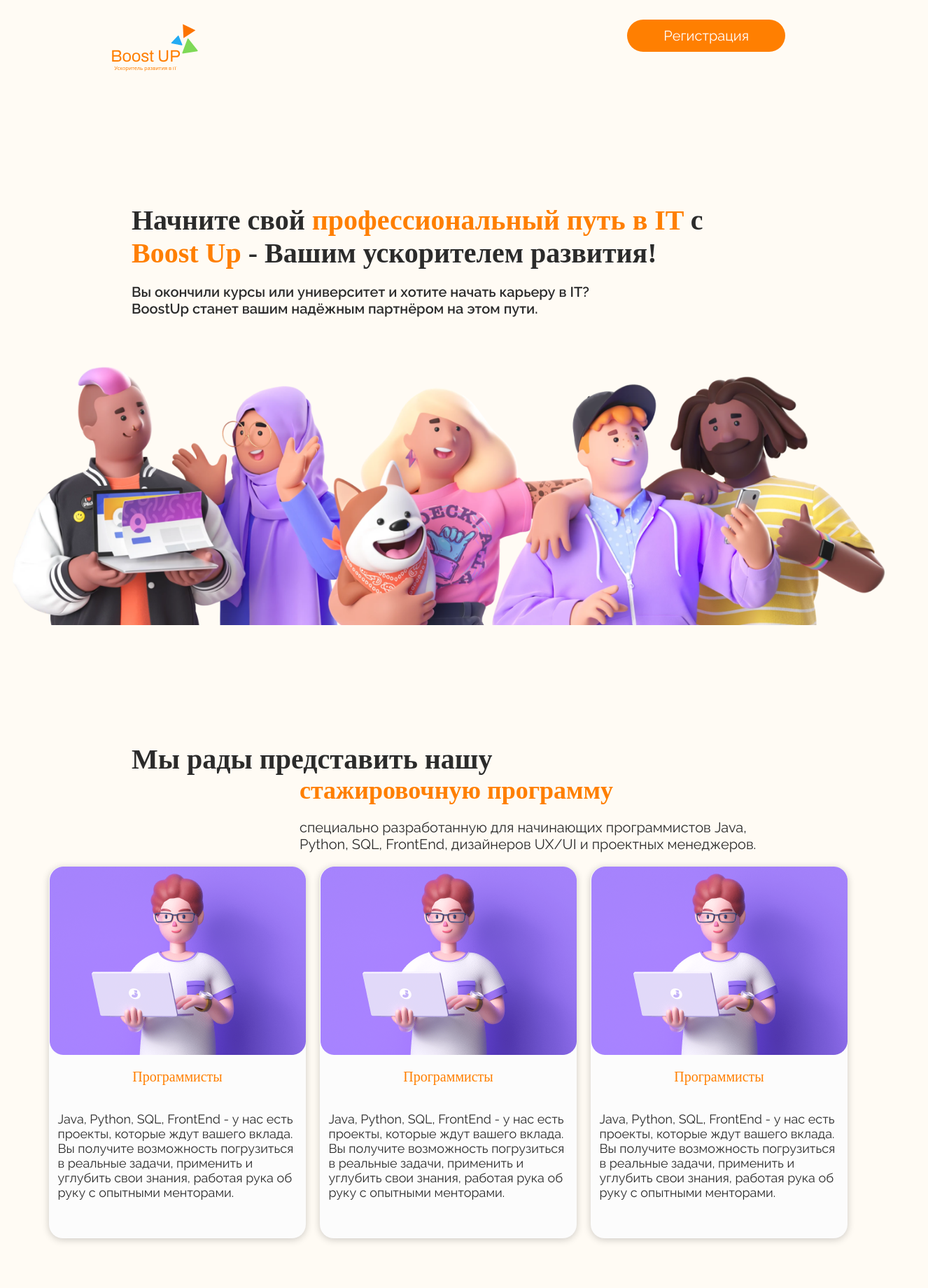
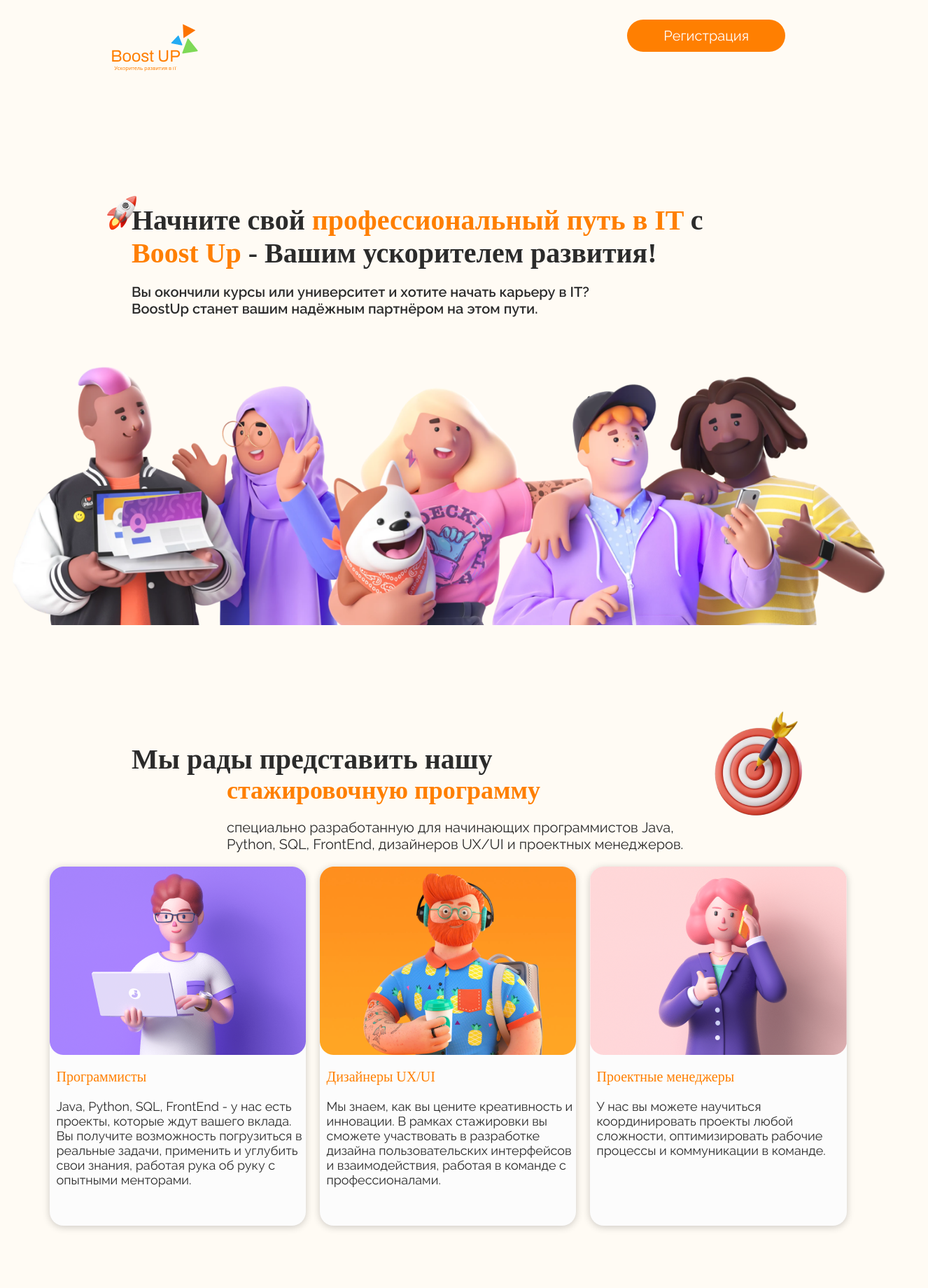
Before and after one commit to ulancho/boost-up, a React (Create React App) app: page / in a window 1280 px wide. Shown: the top 1840 px of the page at 70% size, 1326 px wide, since content can reach past the window. Built offline with nearby package versions, Linux system fonts and the light colour scheme; a web font is replaced by a local one.

Commit message:
added stickers and edited direction cards data

```diff
--- a/src/components/Directions.jsx
+++ b/src/components/Directions.jsx
@@ -1,10 +1,14 @@
 import React from "react";
-import programmers from '../assets/programmers.png'
+import programmers from '../assets/programmers.png';
+import target from '../assets/target.png';
+import DirectionsCard from "./DirectionsCard";
+
 
 const Directions = () => {
     return (
         <>
             <div className="center-container">
+                <img className="target-sticker" src={target} alt="sticker" />
                 <h2 className="text-left">  Мы рады представить нашу </h2>
                 <div className="text-right">
                     <div className="wrapper">
@@ -14,21 +18,8 @@
                     </div>
                 </div>
                 <div className="center-wrapper">
-                    <div className="directions-card">
-                        <img src={programmers} alt="" />
-                        <p className="title">Программисты</p>
-                        <p className="subtitle">Java, Python, SQL, FrontEnd - у нас есть проекты, которые ждут вашего вклада. Вы получите возможность погрузиться в реальные задачи, применить и углубить свои знания, работая рука об руку с опытными менторами.</p>
-                    </div>
-                    <div className="directions-card">
-                        <img src={programmers} alt="" />
-                        <p className="title">Программисты</p>
-                        <p className="subtitle">Java, Python, SQL, FrontEnd - у нас есть проекты, которые ждут вашего вклада. Вы получите возможность погрузиться в реальные задачи, применить и углубить свои знания, работая рука об руку с опытными менторами.</p>
-                    </div>
-                    <div className="directions-card">
-                        <img src={programmers} alt="" />
-                        <p className="title">Программисты</p>
-                        <p className="subtitle">Java, Python, SQL, FrontEnd - у нас есть проекты, которые ждут вашего вклада. Вы получите возможность погрузиться в реальные задачи, применить и углубить свои знания, работая рука об руку с опытными менторами.</p>
-                    </div>
+                   <DirectionsCard/>
+
                 </div>
             </div>
         </>
--- a/src/components/DirectionsCard.jsx
+++ b/src/components/DirectionsCard.jsx
@@ -1,15 +1,24 @@
 import React from "react";
-import programmers from '../assets/programmers.png'
+import { directionsData } from "../constants/directionsData";
+
+
+
 
 
 const DirectionsCard = () => {
     return (
         <>
+        {directionsData.map((data) => (
             <div className="directions-card">
-                <img src={programmers} alt="" />
-                <p className="title">Программисты</p>
-                <p className="subtitle">Java, Python, SQL, FrontEnd - у нас есть проекты, которые ждут вашего вклада. Вы получите возможность погрузиться в реальные задачи, применить и углубить свои знания, работая рука об руку с опытными менторами.</p>
+                <img src={data.img} alt="" />
+                <div className="direction-text-container">
+                     <p className="title">{data.title}</p>
+                <p className="subtitle">{data.desc}</p>
+                </div>
+
             </div>
+        ))}
+
         </>
     )
 }
--- a/src/components/Header.jsx
+++ b/src/components/Header.jsx
@@ -1,7 +1,8 @@
 import React from "react";
 import styles from "../styles/Header.module.css";
 import logo from '../assets/logo.svg';
-import communityPeople from '../assets/communityPeople.png'
+import communityPeople from '../assets/communityPeople.png';
+import rocket from '../assets/rocket.png';
 
 
 const Header = () => {
@@ -18,6 +19,7 @@
                 <div className={styles.headerBottom}>
                     <div className="center-container">
                         <div>
+                            <img className={`${styles.stickers} ${styles.rocket}`} src={rocket} alt="rocket" />
                             <h2>Начните свой <span className="orange-color"> профессиональный путь в IT </span>
                                 с <span className="orange-color"> Boost Up </span>  - Вашим ускорителем развития!
                             </h2>
@@ -29,7 +31,7 @@
                             </p>
                         </div>
                     </div>
-                    <img src={communityPeople} alt="logo" />
+                    <img className={styles.communityPeople} src={communityPeople} alt="logo" />
                 </div>
             </header>
         </>
--- a/src/constants/directionsData.js
+++ b/src/constants/directionsData.js
@@ -0,0 +1,27 @@
+import programmers from '../assets/programmers.png';
+import designers from '../assets/designers.png';
+import managers from '../assets/managers.png';
+
+
+
+
+export const directionsData = [
+    {
+        id: 1,
+        img: programmers,
+        title: "Программисты",
+        desc: "Java, Python, SQL, FrontEnd - у нас есть проекты, которые ждут вашего вклада. Вы получите возможность погрузиться в реальные задачи, применить и углубить свои знания, работая рука об руку с опытными менторами.",
+    },
+    {
+        id: 2,
+        img:designers,
+        title: "Дизайнеры UX/UI",
+        desc: "Мы знаем, как вы цените креативность и инновации. В рамках стажировки вы сможете участвовать в разработке дизайна пользовательских интерфейсов и взаимодействия, работая в команде с профессионалами.",
+    },
+    {
+        id: 3,
+        img: managers,
+        title: "Проектные менеджеры",
+        desc: "У нас вы можете научиться координировать проекты любой сложности, оптимизировать рабочие процессы и коммуникации в команде.",
+    }
+]
--- a/src/styles/Header.module.css
+++ b/src/styles/Header.module.css
@@ -4,7 +4,22 @@
     padding: 20px 150px;
 }
 
-.headerBottom img{
+.communityPeople{
     width: 100%;
     text-align: center;
 }
+
+.stickers{
+    width: 62px;
+    height: 62px;
+}
+
+.headerBottom{
+    position: relative;
+}
+
+.rocket{
+    position: absolute;
+    top: 146px;
+    left: 135px;
+}
--- a/src/styles/style.css
+++ b/src/styles/style.css
@@ -3,7 +3,7 @@
     height: 100vh;
 }
 
-.pt-25{
+.pt-25 {
     padding-top: 25px;
 }
 
@@ -41,7 +41,6 @@
     color: #2B2B2B;
     font-size: 18px;
     font-weight: 400;
-    padding: 0 12px;
 }
 
 .fw-6 {
@@ -69,6 +68,7 @@
 .wrapper {
     width: 664px;
     padding-left: 46px;
+    margin-right: 104px;
 }
 
 .orange-color {
@@ -76,10 +76,11 @@
 }
 
 .center-container {
+    position: relative;
     padding: 164px 180px 0;
 }
 
-.center-wrapper{
+.center-wrapper {
     display: flex;
     justify-content: center;
 }
@@ -87,12 +88,20 @@
 .directions-card {
     display: flex;
     width: 367px;
-    padding: 0px 0px 37px 1px;
+    padding-bottom: 37px;
     flex-direction: column;
-    align-items: center;
     border-radius: 20px;
     background-color: #FCFCFC;
     box-shadow: 0 2px 11px rgba(0, 0, 0, 0.2);
     margin: 0 10px;
+}
 
+.target-sticker {
+    position: absolute;
+    top: 114px;
+    right: 124px;
 }
+
+.direction-text-container {
+    padding-left: 10px;
+}
```
Also changed, not shown: src/assets/designers.png (added), src/assets/managers.png (added).
